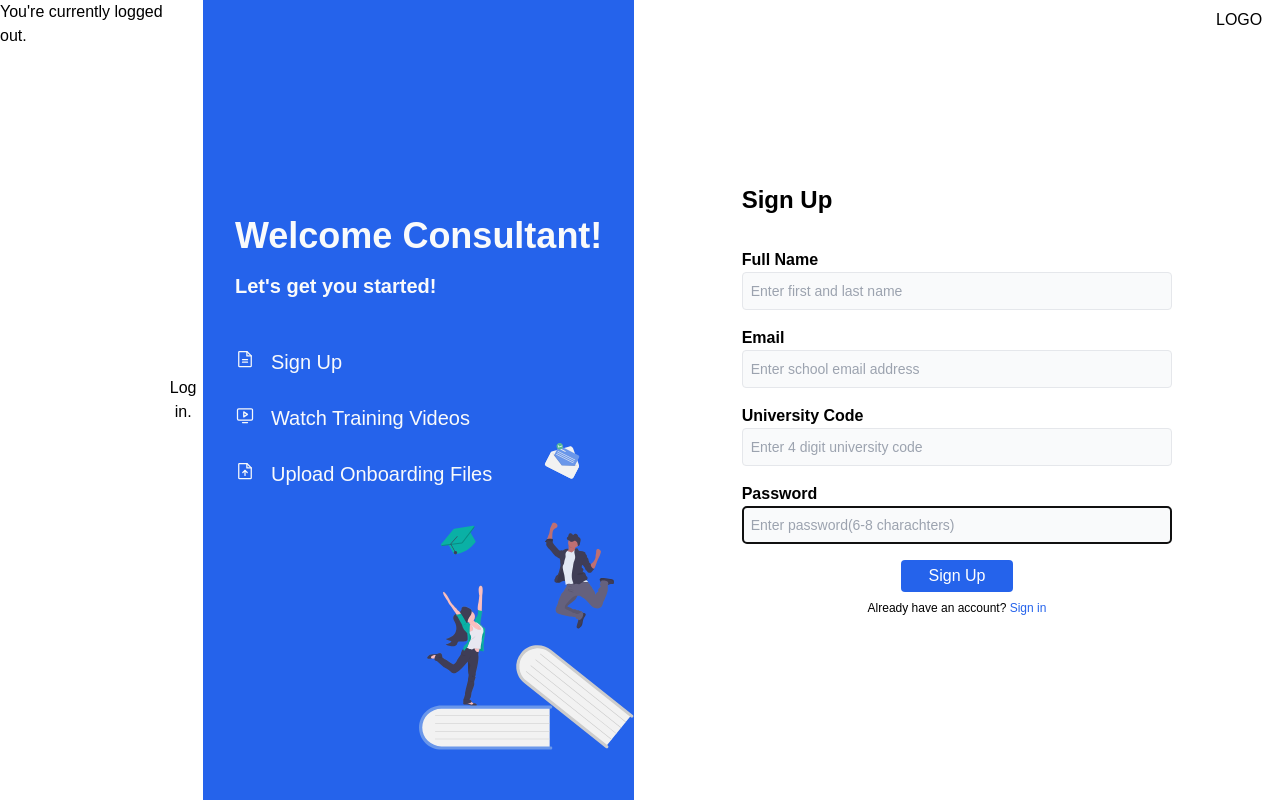
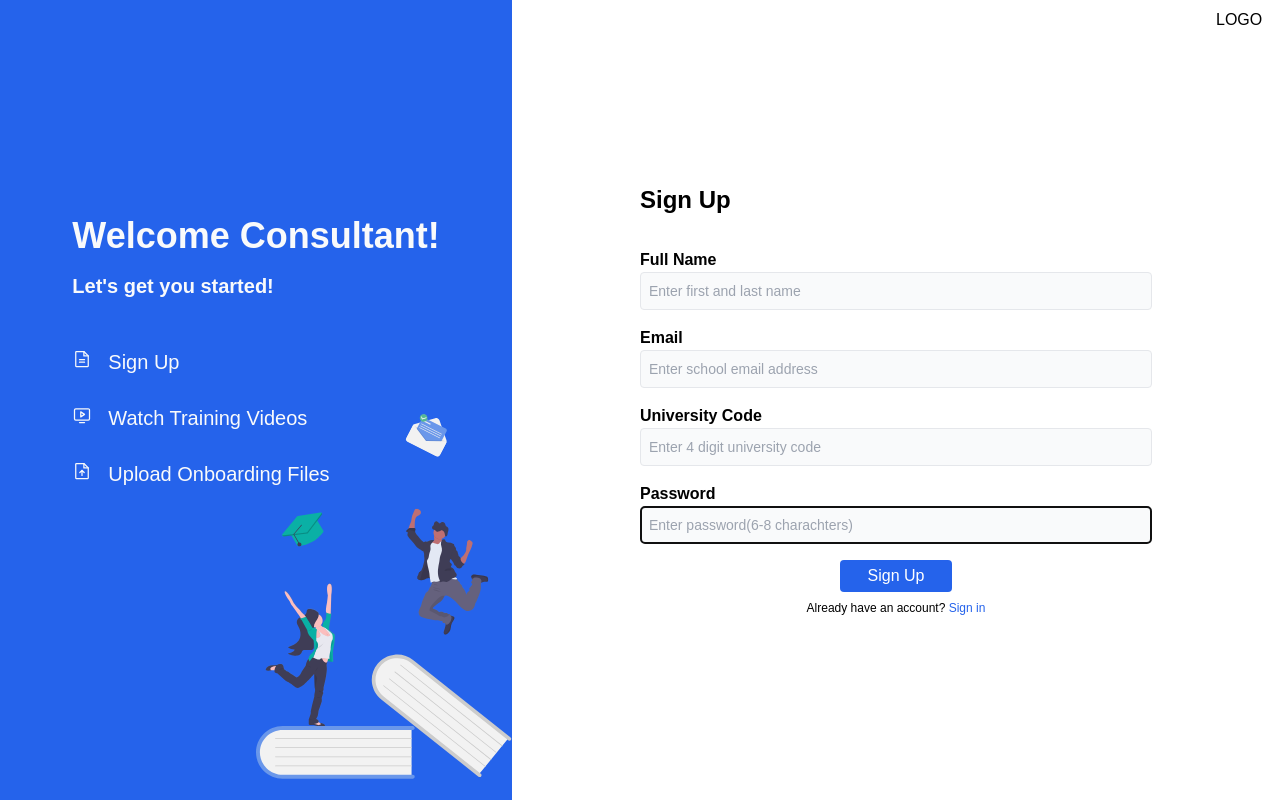
Before and after one commit to willsower/AcceptED, a Next.js app in the folder accepted/: page / in a window 1280 px wide. Built offline with nearby package versions, Linux system fonts and the light colour scheme; no server answers.

Commit message:
Reset sign up page to default

```diff
--- a/accepted/pages/signup.js
+++ b/accepted/pages/signup.js
@@ -30,6 +30,11 @@ export default function SignUp ({children, home}) {
         }
     };
 
+    const handleSignin = (e) => {
+        e.preventDefault()
+        signIn()
+    }
+
     return (
         <div className = 'h-screen'>
             <Head>
@@ -37,12 +42,6 @@ export default function SignUp ({children, home}) {
             </Head>
             <main>
                 <div className='flex flex-row h-full'>
-                <h2>You're currently {session ? 'logged in.' : 'logged out.'}</h2>
-        {session ? (
-          <button onClick={signOut}>Log out.</button>
-        ) : (
-          <button onClick={signIn}>Log in.</button>
-        )}
                     {/* Left side of Sign Up Page */}
                     <div className='w-2/5 h-screen flex justify-center flex-col relative items-center bg-blue-600'>
                         {/* Image */}
@@ -71,7 +70,6 @@ export default function SignUp ({children, home}) {
                                 </div>
                                 <h4 className = 'text-base md:text-xl text-gray-50 mt-12 inline-block'>Sign Up</h4>
                             </div>
-
 
                             <div className = ''>
                                 <div className = 'inline-block mr-4'>
```
